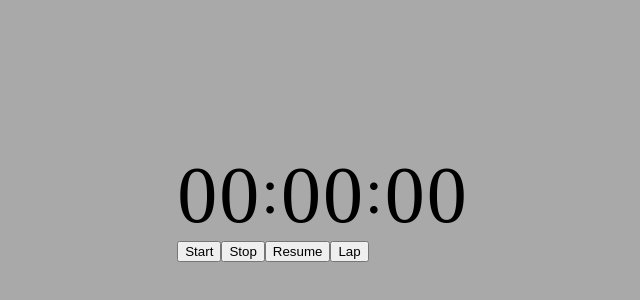
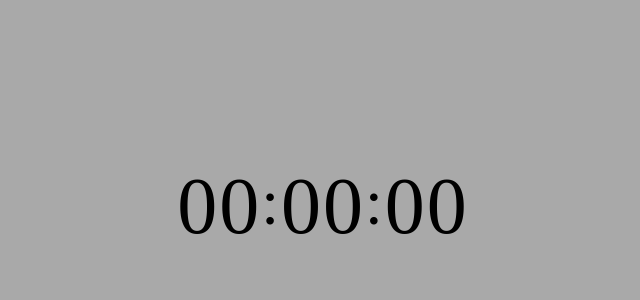
Before and after one commit to Shopify/eng-intern-assessment-react, a React app: page / in a window 1280 px wide. Shown: the part 194-494 px from the top of the page, without its empty margins (317-957 px from the left). Built offline with nearby package versions, Linux system fonts and the light colour scheme.

Commit message:
Move StopWatchButton to StopWatch component.

```diff
--- a/src/App.tsx
+++ b/src/App.tsx
@@ -1,14 +1,12 @@
 import React from 'react'
 import '../styles/App.css'
 import StopWatch from './StopWatch'
-import StopWatchButton from './StopWatchButton'
 import '../styles/StopWatch.css'
 
 export default function App() {
     return(
         <div>
           <StopWatch/>
-          <StopWatchButton/>
         </div>
     )
 }
```
